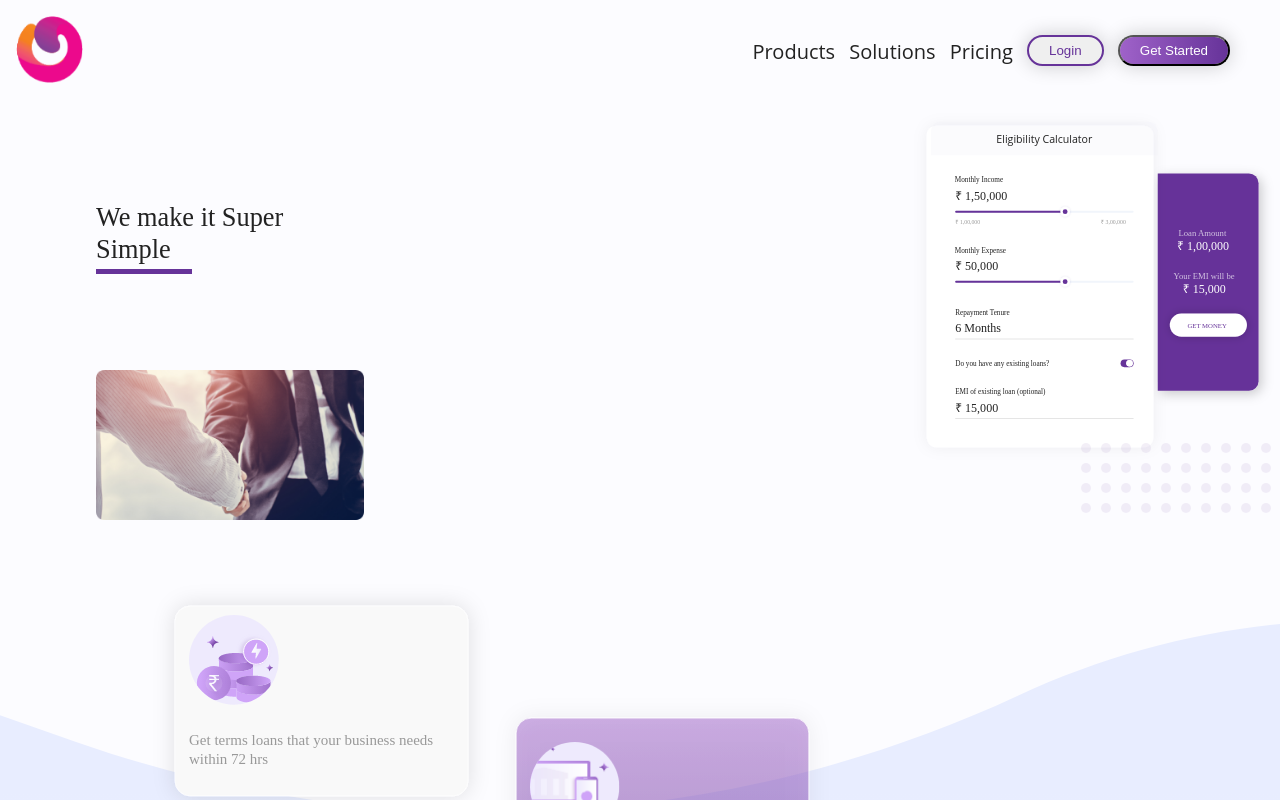
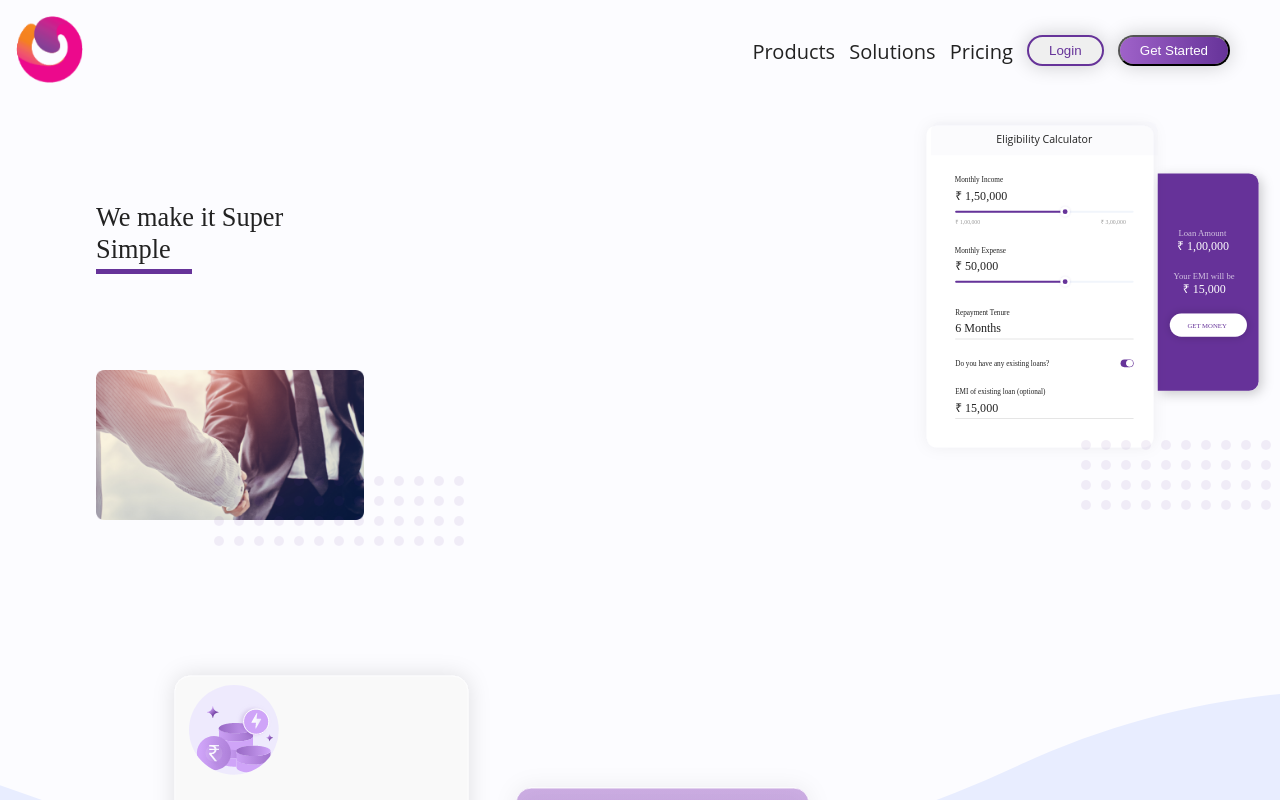
Before and after one commit to nirajsingh5396/Angular-assignment-, an Angular app: page /#/assignment in a window 1280 px wide. Shown: the top 800 px of the page. Built offline with nearby package versions, Linux system fonts and the light colour scheme.

Commit message:
Updated accounting  styling

```diff
--- a/src/app/assignment/media/media.component.html
+++ b/src/app/assignment/media/media.component.html
@@ -14,13 +14,14 @@
         </div>
         <div style="flex: 50%;margin: 6rem;">
             <img src="/assets/img/collect_img-video.png" width="50%">
+            <div class="collect accounting-img"></div>
         </div>
     </div>
     <div style="flex: 50%;" >
         <div style="display: flex; justify-content: flex-end;">
             <img src="/assets/img/Group 6.svg" width="68%">
         </div>
-        <div class="accounting-img"></div>
+        <div class="accounting-img login-accounting"></div>
     </div>
 
 </div>
--- a/src/app/assignment/media/media.component.scss
+++ b/src/app/assignment/media/media.component.scss
@@ -1,16 +1,10 @@
 .circle{
-// top: 213px;
-// left: -179px;
-// width: 571px;
-// height: 572px;
 // background: transparent url('/assets/img/blob-small.svg') 0% 0% no-repeat padding-box;
 opacity: 1;
 background: transparent url('/assets/img/circle.svg') 0% 0% no-repeat padding-box;
 }
 
 .group-6{
-// top: 270px;
-// left: 100px;
 width: 100%;
 height: 675px;
 background: transparent url('/assets/img/Group 6.svg') 0% 0% no-repeat padding-box;
@@ -18,10 +12,6 @@ opacity: 1;
 }
 
 .blob-small{
-// top: 213px;
-// left: -179px;
-// width: 571px;
-// height: 572px;
 background: transparent url('/assets/img/blob-small.svg') 0% 0% no-repeat padding-box;
 opacity: 1
 }
@@ -45,11 +35,20 @@ opacity: 1;
 }
 
 .accounting-img{
-    position: relative;
-    bottom: 5%;
-    left: 64%;
     width: 250px;
     height: 70px;
     background: transparent url('/assets/img/accounting_dots.svg') 0% 0% no-repeat padding-box;
     opacity: 0.5;
 }
+
+.login-accounting{
+    position: relative;
+    bottom: 5%;
+    left: 64%;
+}
+
+.collect{
+    position: relative;
+    left: 22%;
+    bottom: 3rem;
+}
```
